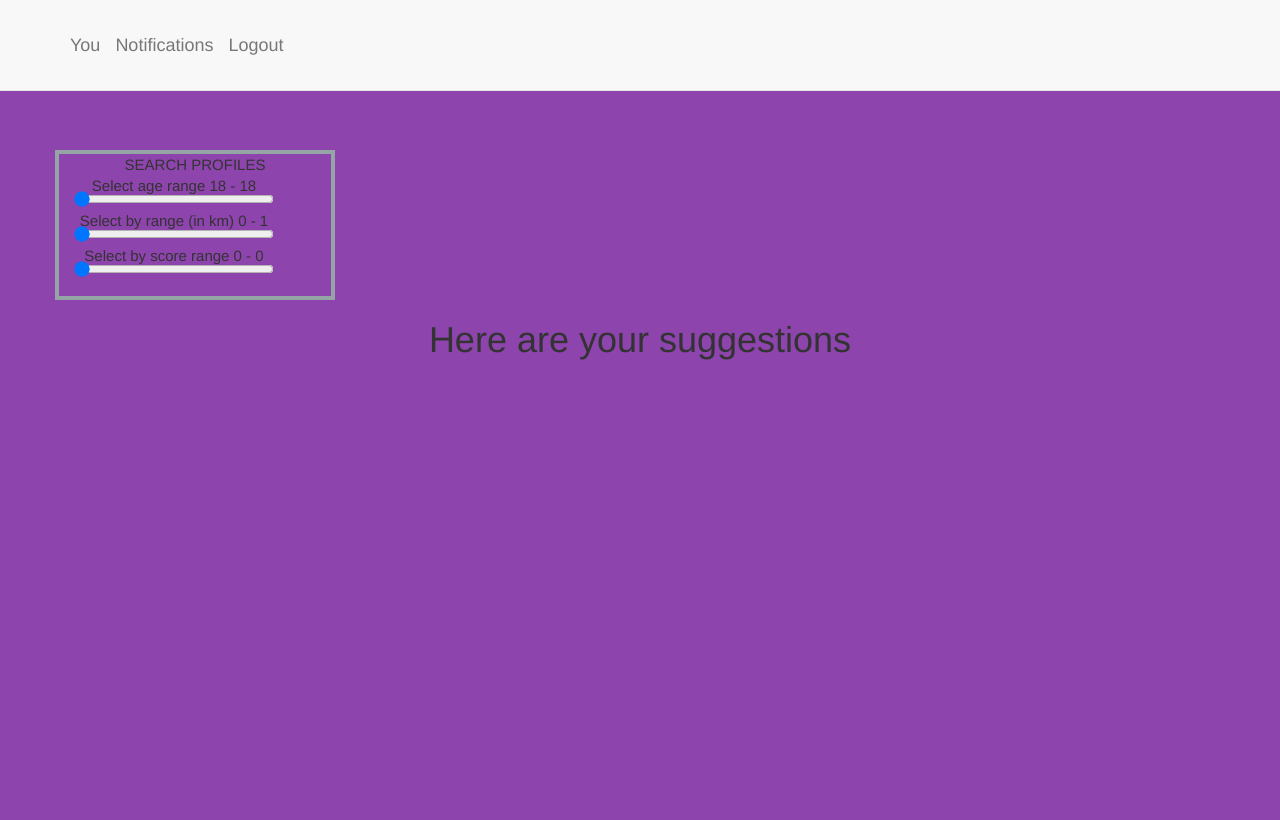
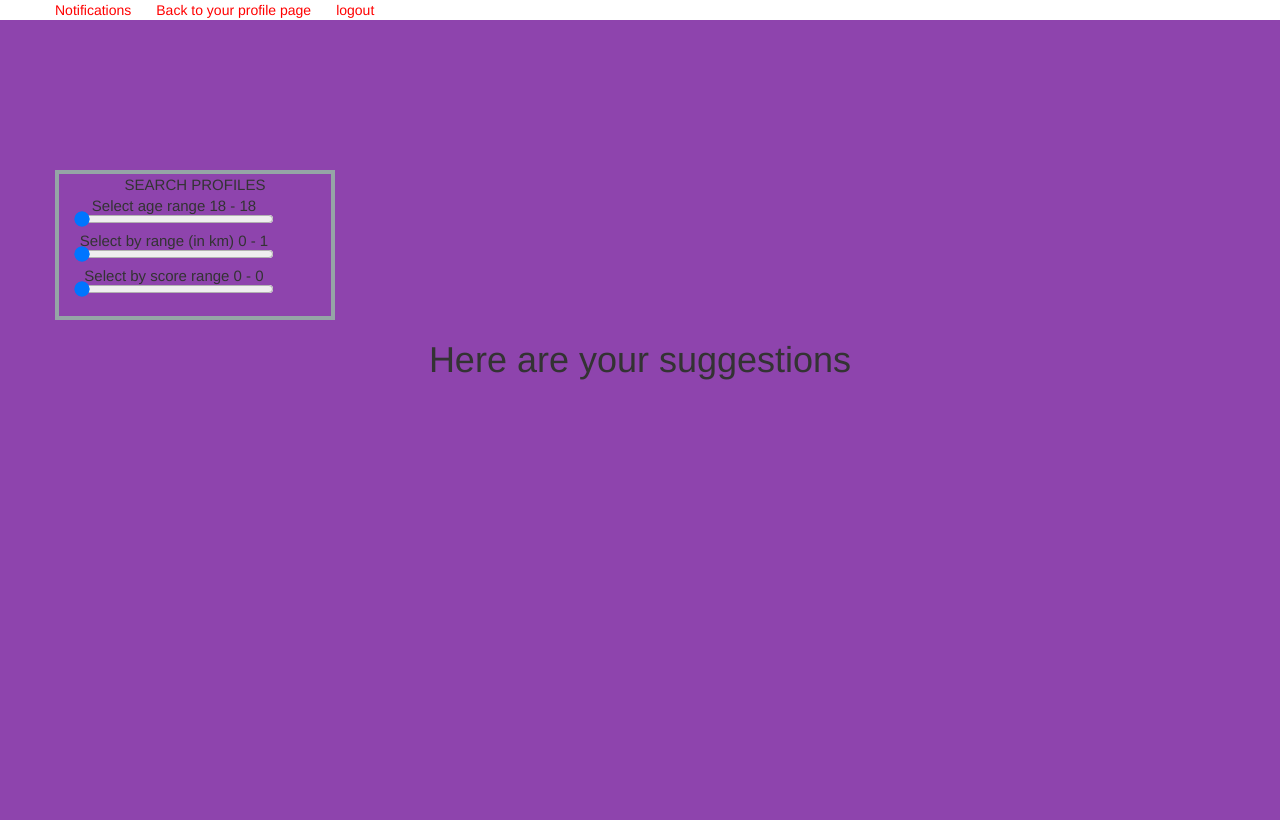
Before and after one commit to paulKerckhove/Matcha42, a Node project: template app/views/userMatch.pug in a window 1280 px wide. Before the commit the page ends 360 px from the top, so only its background shows below. Run offline with Node 20 templates, Linux system fonts and the light colour scheme; the template is opened without the code that fills it, so the values that code supplies are empty; some libraries are stand-ins or nearby versions.

Commit message:
push css

```diff
--- a/app/public/css/userMatch.css
+++ b/app/public/css/userMatch.css
@@ -93,3 +93,7 @@
   font-size: 17px;
   list-style: none;
 }
+
+.notif_on_matchpage {
+  color: red;
+}
--- a/app/views/user.pug
+++ b/app/views/user.pug
@@ -108,7 +108,7 @@
 					div(class='col-lg-12', id='positionForPictures')
 						div(id='', class='')
 							div(class='row')
-								a(href='http://localhost:3000/notif')
+								a(href='http://localhost:3000/notif', class='notifications_link')
 									|Notifications
 									p(class='full-circle-notif-count')
 								a(class='profile_page_link', href='http://localhost:3000/profile')
--- a/app/views/userMatch.pug
+++ b/app/views/userMatch.pug
@@ -330,22 +330,20 @@
       })
 
   body(id='page-top', data-spy='scroll', data-target='.navbar-fixed-top')
-    nav(class='navbar navbar-default navbar-fixed-top', role='navigation')
+    section(id='profile')
       div(class='container')
-        div(class='navbar-header page-scroll')
-          button(type='button', class='navbar-toggle', data-toggle='collapse', data-target='.navbar-ex1-collapse')
-            span(class='sr-only')
-              |Toggle navigation
-            span(class='icon-bar')
-            span(class='icon-bar')
-            span(class='icon-bar')
-          a(class='navbar-brand page-scroll', href='http://localhost:3000/profile')
-            |You
-          a(class='navbar-brand page-scroll', href='http://localhost:3000/notif')
-            |Notifications
-            p(class="full-circle-notif-count")
-          a(class='navbar-brand page-scroll', href='/logout', id='logOutButton')
-            |Logout
+        div(class='row')
+          div(class='col-lg-12', id='positionForPictures')
+            div(id='', class='')
+              div(class='row')
+                a(href='http://localhost:3000/notif', class='notif_on_matchpage')
+                  |Notifications
+                  p(class='full-circle-notif-count')
+                a(class='profile_page_link', href='http://localhost:3000/profile')
+                  |Back to your profile page
+                a(class='logout_link', href='/logout')
+                  |logout
+
 
     section(id='Suggestions', class='intro-section')
       div(class='container')
```
Also changed, not shown: app/public/css/userPage.css (+13 -1 lines), 1 other file.
